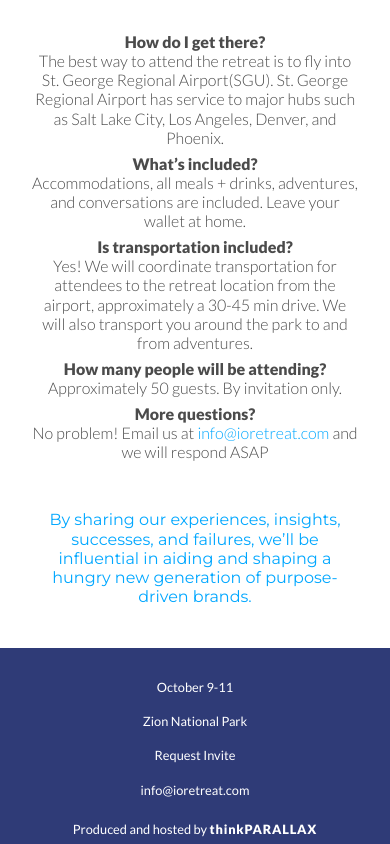
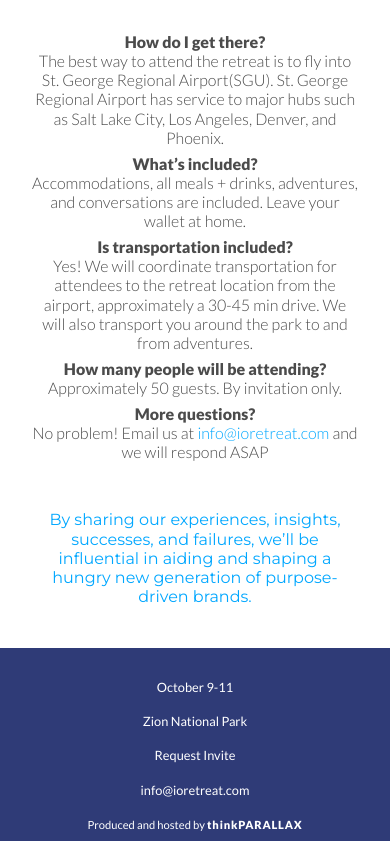
Before and after one commit to Bjg813/my-projects, a plain HTML site: page tPX/public/index.html in a window 390 px wide. Shown: the part 6797-7641 px from the top of the page. Drawn offline with nearby package versions, Linux system fonts and the light colour scheme; files whose address does not match are found by name.

Commit message:
made text .7rem on mobile

```diff
--- a/tPX/public/css/footer.css
+++ b/tPX/public/css/footer.css
@@ -40,7 +40,8 @@
 
 p.footer-company-link {
     font-weight: 400;
-    margin: -2% 0 1% 0;
+    margin: -3% 0 1% 0;
+    font-size: 0.7rem;
 }
 
 p.footer-company-link a {
@@ -64,6 +65,7 @@ p.footer-company-link a {
 
     p.footer-company-link {
         margin: 1.5% 0 1% 0;
+        font-size: 1rem;
     }
 }
 
@@ -83,5 +85,6 @@ p.footer-company-link a {
 
     p.footer-company-link {
         font-size: 1.125rem;
+        margin: 1.5% 0 1% 0;
     }
 }
```
